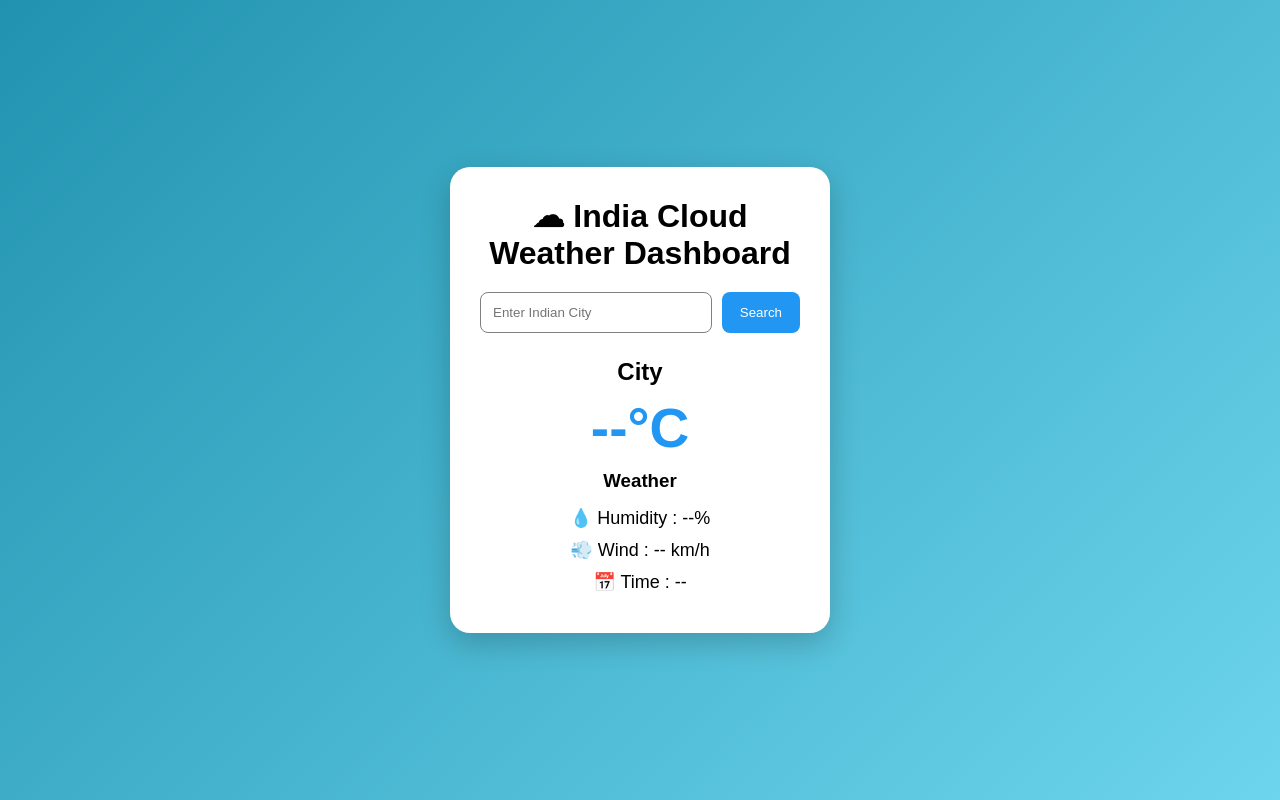
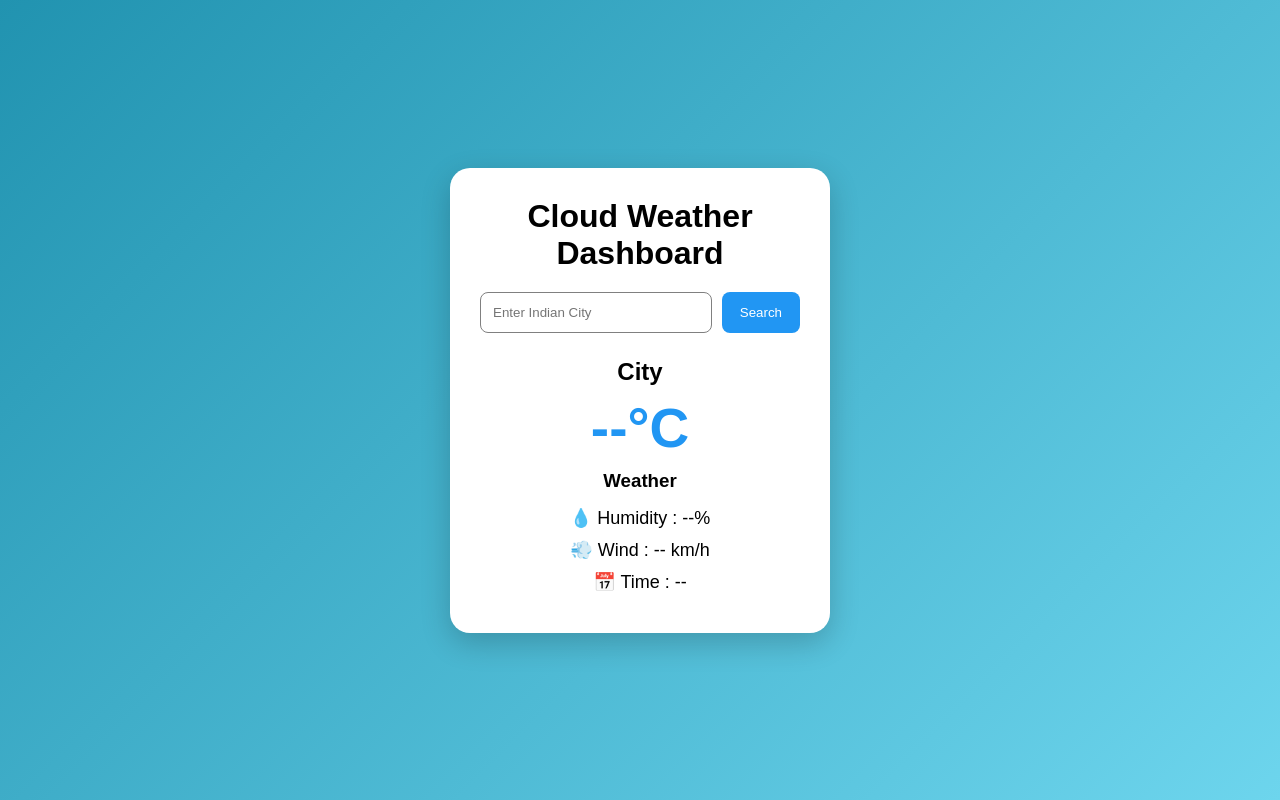
Before and after one commit to ShiroGami541/Practical_exam, a plain HTML site: page index.html in a window 1280 px wide. Drawn offline with Linux system fonts and the light colour scheme.

Commit message:
Update index.html

```diff
--- a/index.html
+++ b/index.html
@@ -12,7 +12,7 @@
 
 <div class="container">
 
-<h1>☁ India Cloud Weather Dashboard</h1>
+<h1>Cloud Weather Dashboard</h1>
 
 <div class="search">
 
```
